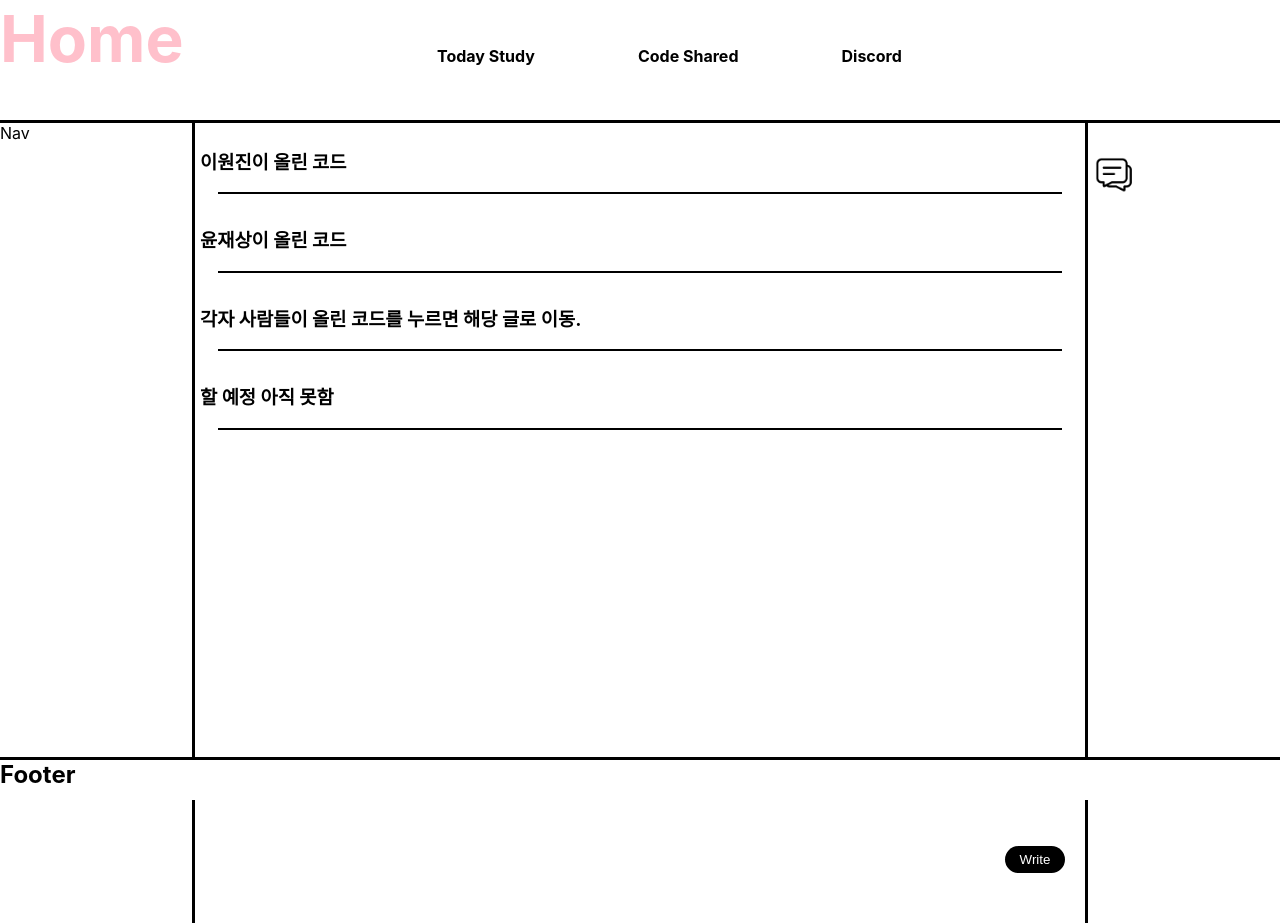
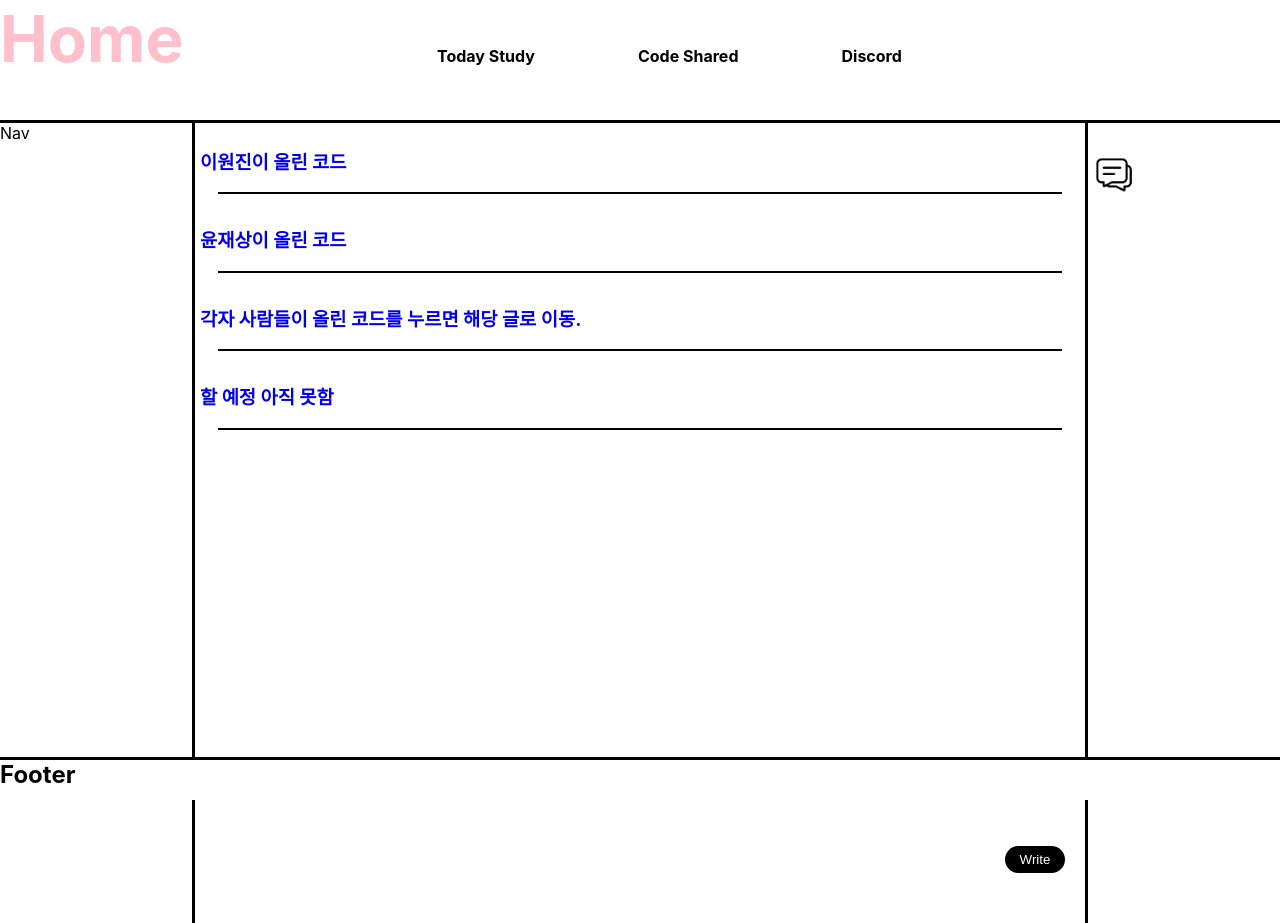
Before and after one commit to Okchun-Yee/Study_WebSite, a React (Create React App) app: page /Shared in a window 1280 px wide. Built offline with nearby package versions, Linux system fonts and the light colour scheme.

Commit message:
Edit shared, add database link

```diff
--- a/src/Componment/DB/Shared_DB.json
+++ b/src/Componment/DB/Shared_DB.json
@@ -2,19 +2,19 @@
     "articles": [
       {
         "title": "이원진이 올린 코드",
-        "filePath": "/path/to/javascript-introduction.md"
+        "filePath": "./database_01"
       },
       {
         "title": "윤재상이 올린 코드",
-        "filePath": "/path/to/react-basics.md"
+        "filePath": "./database_02"
       },
       {
         "title": "각자 사람들이 올린 코드를 누르면 해당 글로 이동.",
-        "filePath": "/path/to/css-styling-guide.md"
+        "filePath": "./database_03"
       },
       {
         "title": "할 예정 아직 못함",
-        "filePath": "/path/to/css-styling-guide.md"
+        "filePath": "./database_04"
       }
     ]
   }
--- a/src/Componment/Discord.js
+++ b/src/Componment/Discord.js
@@ -11,5 +11,4 @@ function Discord() {
         </div>
     );
 }
-
 export default Discord;
--- a/src/Componment/Footer.js
+++ b/src/Componment/Footer.js
@@ -9,5 +9,4 @@ function Footer() {
         </div>
     );
 }
-
 export default Footer;
--- a/src/Componment/Home.js
+++ b/src/Componment/Home.js
@@ -16,5 +16,4 @@ function Main_Section() {
         </div>
     );
 }
-
 export default Main_Section;
--- a/src/Componment/Section.module.css
+++ b/src/Componment/Section.module.css
@@ -79,7 +79,8 @@ hr {
 }
 
 .header .menu .link:hover {
-  color: pink
+  color: pink;
+  transform: scale(1.1);
 }
 
 .header .logo .home {
@@ -92,7 +93,7 @@ hr {
 }
 
 .header .logo .home:hover {
-  color: pink
+  color: pink;
 }
 
 div.main {
@@ -155,7 +156,13 @@ img.comm_button:hover{
 .articleItem {
   padding: 5px;
 }
-
+.database{
+  text-decoration: none;
+  font-size :1em;
+}
+.database:hover{
+  font-size: 1.1em;
+}
 button.writeButton{
   position: absolute;
   bottom: 50px;
--- a/src/Componment/Shared.js
+++ b/src/Componment/Shared.js
@@ -1,4 +1,5 @@
 import React, { useState } from 'react';
+import { Link } from 'react-router-dom';
 import SharedData from './DB/Shared_DB.json';
 import styles from "./Section.module.css";
 import MainSectionWrite from './Shared_ch/mainSection_write';
@@ -21,7 +22,7 @@ function Shared() {
                 {/* isWrite가 false일 때만 데이터 목록 표시 */}
                 {showData && SharedData.articles.map((article, index) => (
                     <div key={index} className={styles.articleItem}>
-                        <h3>{article.title}</h3>
+                        <Link to={article.filePath} className={styles.database}><h3>{article.title}</h3></Link>
                         <hr/>
                     </div>
                 ))}
@@ -31,11 +32,10 @@ function Shared() {
                     Write
                 </button>
                 {/* isWrite가 true일 때만 MainSectionWrite 컴포넌트 표시 */}
-                {isWrite && <MainSectionWrite />}
+                {isWrite && <MainSectionWrite />}   {/*동적 생성이라는데.. */}
             </div>
             <Comments />
         </div>
     );
 }
-
 export default Shared;
--- a/src/Componment/Shared_ch/mainSection_write.js
+++ b/src/Componment/Shared_ch/mainSection_write.js
@@ -2,7 +2,7 @@ import React from 'react';
 import styles from '../Section.module.css';
 
 function MainSectionWrite() {
-    const text = "여기에 글을 쓰면 데이터베이스에 저장이 될 예정입니다. 아직 못했음 재촉 금지"
+    const text = "여기에 글을 쓰면 데이터베이스에 저장이 될 예정입니다. 아직 못했음 재촉 금지. 저장 / 취소 버튼은 언제 만들지..."
     return (
         <div className={styles.textBoxDiv}>
             <input type='text' className={styles.titleTextBox} placeholder='제목'/>
```
